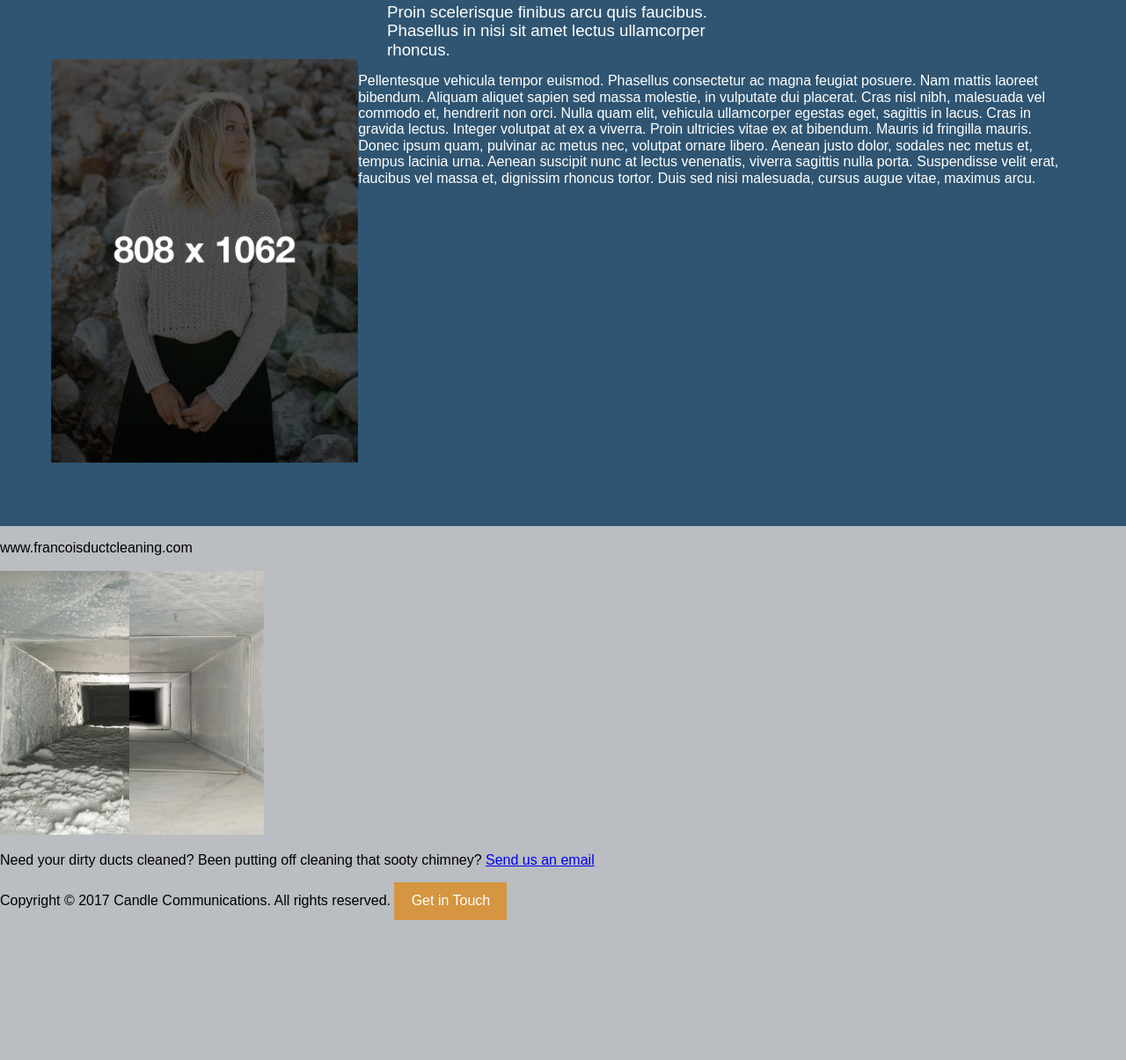
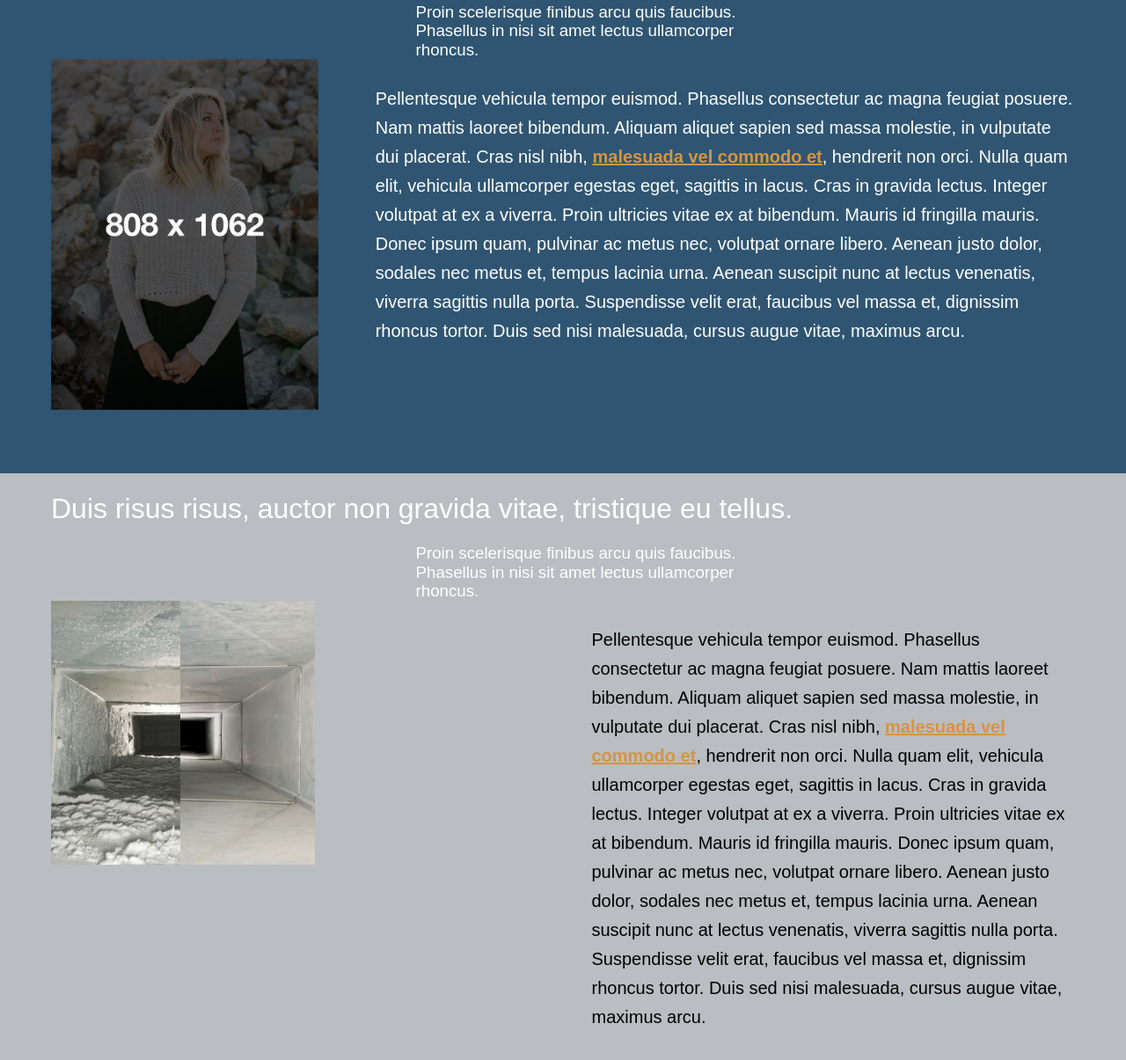
Before and after one commit to candlecom/fdc2, a website: page app/index.html in a window 1280 px wide. Shown: the part 591-1796 px from the top of the page at 88% size. Before the commit the page ends 1653 px from the top, so only its background shows below. Drawn offline with Linux system fonts and the light colour scheme; files whose address does not match are found by name.

Commit message:
Website up to footer

```diff
--- a/app/assets/styles/base/_global.css
+++ b/app/assets/styles/base/_global.css
@@ -11,3 +11,7 @@ img {
 * {
     box-sizing: border-box;
 }
+
+a {
+  color: $mainOrange;
+}
--- a/app/assets/styles/base/_mixins.css
+++ b/app/assets/styles/base/_mixins.css
@@ -15,3 +15,12 @@
     @mixin-content;
   }
 }
+
+@define-mixin clearfix {
+
+  &::after {
+    content: "";
+    clear: both;
+    display: table;
+  }
+}
--- /dev/null
+++ b/app/assets/styles/modules/_generic-content-container.css
@@ -0,0 +1,12 @@
+.generic-content-container {
+
+  p {
+    line-height: 1.65;
+    font-size: 1.25rem;
+    margin: 1.8rem 0;
+  }
+
+  p a {
+    font-weight: 700;
+  }
+}
--- a/app/assets/styles/modules/_row.css
+++ b/app/assets/styles/modules/_row.css
@@ -1,20 +1,31 @@
 .row {
 
-  &::after {
+  @mixin clearfix;
 
-    content: "";
-    clear: both;
-    display: table;
+  &--gutters {
+    margin-right: -65px;
   }
 
-  &__4 {
-    float: left;
-    width: 30%;
+  &--gutters > div {
+    padding-right: 65px;
+
   }
 
-  &__8 {
-    float: left;
-    width: 70%;
+  @mixin atMedium {
 
+    &__medium-4 {
+      float: left;
+      width: 30%;
+    }
+
+    &__medium-8 {
+      float: left;
+      width: 70%;
+    }
+
+    &__medium-6 {
+      float: left;
+      width: 50%;
+    }
   }
 }
--- a/app/assets/styles/modules/_wrapper.css
+++ b/app/assets/styles/modules/_wrapper.css
@@ -4,4 +4,5 @@
   max-width: 1200px;
   margin-left: auto;
   margin-right: auto;
+  overflow: hidden;
 }
--- a/app/assets/styles/style.css
+++ b/app/assets/styles/style.css
@@ -1,10 +1,11 @@
 @import "normalize.css";
-@import "base/_global";
 @import "base/_variables";
 @import "base/_mixins";
+@import "base/_global";
 @import "modules/_top-box";
 @import "modules/_btn";
 @import "modules/_wrapper";
 @import "modules/_page-section";
 @import "modules/_headline";
 @import "modules/_row";
+@import "modules/_generic-content-container";
--- a/app/index.html
+++ b/app/index.html
@@ -61,29 +61,54 @@
 
 			<div id="middleBox" class="page-section page-section--blue">
 				<div class="wrapper">
-					<div class="row">
+					<div class="row row--gutters">
 						<h1 class="headlineH1 headline--centered">Duis risus risus, auctor non gravida vitae, tristique eu tellus.</h1>
 						<h3 class="headlineH3 headlineH3--centered">Proin scelerisque finibus arcu quis faucibus. Phasellus in nisi sit amet lectus ullamcorper rhoncus.</h3>
-						<div class="row__4">
+						<div class="row__medium-4">
 							<img srcset="assets/images/our-start-hi-dpi-i.jpg" alt="holder for pic" class="top-box__image">
-
+						<!-- /row__medium-4 -->
 						</div>
 
-					<div class="row__8">
-						<p>Pellentesque vehicula tempor euismod. Phasellus consectetur ac magna feugiat posuere. Nam mattis laoreet bibendum. Aliquam aliquet sapien sed massa molestie, in vulputate dui placerat. Cras nisl nibh, malesuada vel commodo et, hendrerit non orci. Nulla quam elit, vehicula ullamcorper egestas eget, sagittis in lacus. Cras in gravida lectus. Integer volutpat at ex a viverra. Proin ultricies vitae ex at bibendum. Mauris id fringilla mauris. Donec ipsum quam, pulvinar ac metus nec, volutpat ornare libero. Aenean justo dolor, sodales nec metus et, tempus lacinia urna. Aenean suscipit nunc at lectus venenatis, viverra sagittis nulla porta. Suspendisse velit erat, faucibus vel massa et, dignissim rhoncus tortor. Duis sed nisi malesuada, cursus augue vitae, maximus arcu. </p>
+					<div class="row__medium-8">
+						<div class="generic-content-container">
+							<p>Pellentesque vehicula tempor euismod. Phasellus consectetur ac magna feugiat posuere. Nam mattis laoreet bibendum. Aliquam aliquet sapien sed massa molestie, in vulputate dui placerat. Cras nisl nibh, <a href="#"> malesuada vel commodo et</a>, hendrerit non orci. Nulla quam elit, vehicula ullamcorper egestas eget, sagittis in lacus. Cras in gravida lectus. Integer volutpat at ex a viverra. Proin ultricies vitae ex at bibendum. Mauris id fringilla mauris. Donec ipsum quam, pulvinar ac metus nec, volutpat ornare libero. Aenean justo dolor, sodales nec metus et, tempus lacinia urna. Aenean suscipit nunc at lectus venenatis, viverra sagittis nulla porta. Suspendisse velit erat, faucibus vel massa et, dignissim rhoncus tortor. Duis sed nisi malesuada, cursus augue vitae, maximus arcu. </p>
+						<!-- /generic-content-container -->
+						</div>
+					<!-- /row__medium-8 -->
 					</div>
-
 					<!-- /row -->
 				</div>
-
 				<!-- /wrapper -->
 				</div>
 				<!-- /middleBox -->
 			</div>
 
-<p class="splash2">www.francoisductcleaning.com</p>
+			<div class="bottomBox">
+				<div class="wrapper">
+					<div class="row row--gutters">
+						<h1 class="headlineH1 headline--centered">Duis risus risus, auctor non gravida vitae, tristique eu tellus.</h1>
+						<h3 class="headlineH3 headlineH3--centered">Proin scelerisque finibus arcu quis faucibus. Phasellus in nisi sit amet lectus ullamcorper rhoncus.</h3>
+						<div class="row__medium-6">
+							<img srcset="assets/images/duct-cleaning.jpg" alt="holder for pic" class="top-box__image">
+						<!-- /row__medium-6 -->
+						</div>
 
-<div class="photo1"><img alt="Duct before and after cleaning" src="img/duct-cleaning.jpg" /> <!-- /photo1 --></div>
+					<div class="row__medium-6">
+						<div class="generic-content-container">
+							<p>Pellentesque vehicula tempor euismod. Phasellus consectetur ac magna feugiat posuere. Nam mattis laoreet bibendum. Aliquam aliquet sapien sed massa molestie, in vulputate dui placerat. Cras nisl nibh, <a href="#"> malesuada vel commodo et</a>, hendrerit non orci. Nulla quam elit, vehicula ullamcorper egestas eget, sagittis in lacus. Cras in gravida lectus. Integer volutpat at ex a viverra. Proin ultricies vitae ex at bibendum. Mauris id fringilla mauris. Donec ipsum quam, pulvinar ac metus nec, volutpat ornare libero. Aenean justo dolor, sodales nec metus et, tempus lacinia urna. Aenean suscipit nunc at lectus venenatis, viverra sagittis nulla porta. Suspendisse velit erat, faucibus vel massa et, dignissim rhoncus tortor. Duis sed nisi malesuada, cursus augue vitae, maximus arcu. </p>
+						<!-- /generic-content-container -->
+						</div>
+					<!-- /row__medium-6 -->
+					</div>
+					<!-- /row -->
+				</div>
+				<!-- /wrapper -->
+			<!-- /bottomBox -->
+			</div>
+
+<!--<p class="splash2">www.francoisductcleaning.com</p>
+
+<div class="photo1"><img alt="Duct before and after cleaning" src="img/duct-cleaning.jpg" />--> <!-- /photo1 </div>-->
 
 <div class="emailus">
 <p>Need your dirty ducts cleaned? Been putting off cleaning that sooty chimney? <a href="mailto:francois@francoisductcleaning.com?Subject=Hello%20again" target="_top">Send us an email</a></p>
--- a/app/temp/styles/style.css
+++ b/app/temp/styles/style.css
@@ -474,6 +474,10 @@ img {
     box-sizing: border-box;
 }
 
+a {
+  color: #d59541;
+}
+
 /* Equals Large-here */
 
 .top-box {
@@ -587,6 +591,7 @@ img {
   max-width: 1200px;
   margin-left: auto;
   margin-right: auto;
+  overflow: hidden;
 }
 
 .page-section {
@@ -630,12 +635,38 @@ img {
   display: table;
 }
 
-.row__4 {
-  float: left;
-  width: 30%;
+.row--gutters {
+  margin-right: -65px;
 }
 
-.row__8 {
-  float: left;
-  width: 70%;
+.row--gutters > div {
+  padding-right: 65px;
 }
+
+@media (min-width: 800px) {
+
+  .row__medium-4 {
+    float: left;
+    width: 30%;
+  }
+
+  .row__medium-8 {
+    float: left;
+    width: 70%;
+  }
+
+  .row__medium-6 {
+    float: left;
+    width: 50%;
+  }
+}
+
+.generic-content-container p {
+  line-height: 1.65;
+  font-size: 1.25rem;
+  margin: 1.8rem 0;
+}
+
+.generic-content-container p a {
+  font-weight: 700;
+}
```
